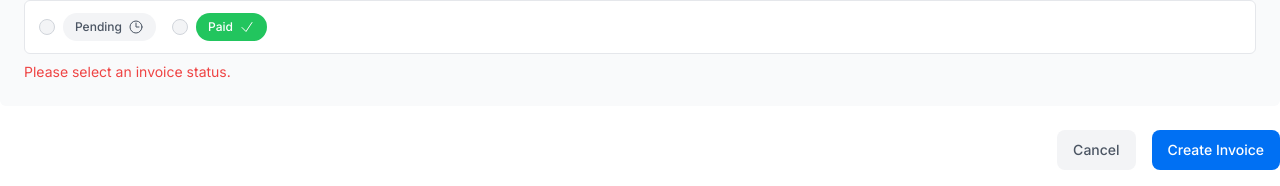
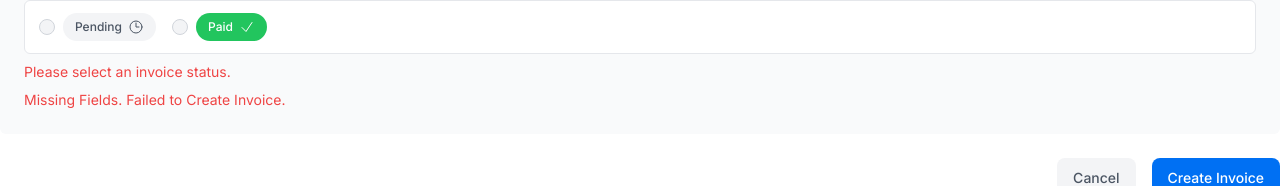
Before and after one commit to ayayaderrick/nextjs-dashboard, a Next.js app: page /dashboard/invoices/create in a window 1280 px wide. Both pictures are taken after typing "5" into the empty fields and a click on the button "Create Invoice". Shown: the part 300-486 px from the top of the page. Built offline with nearby package versions, Linux system fonts and the light colour scheme; no server answers; the database is empty; a web font is replaced by a local one.

Commit message:
feat(invoice): add error message display for customer selection

```diff
--- a/app/ui/invoices/create-form.tsx
+++ b/app/ui/invoices/create-form.tsx
@@ -126,6 +126,11 @@
               ))}
           </div>
         </fieldset>
+        <div id="customer-error" aria-live="polite" aria-atomic="true">
+          {state.message && (
+            <p className="mt-2 text-sm text-red-500">{state.message}</p>
+          )}
+        </div>
       </div>
       <div className="mt-6 flex justify-end gap-4">
         <Link
```
